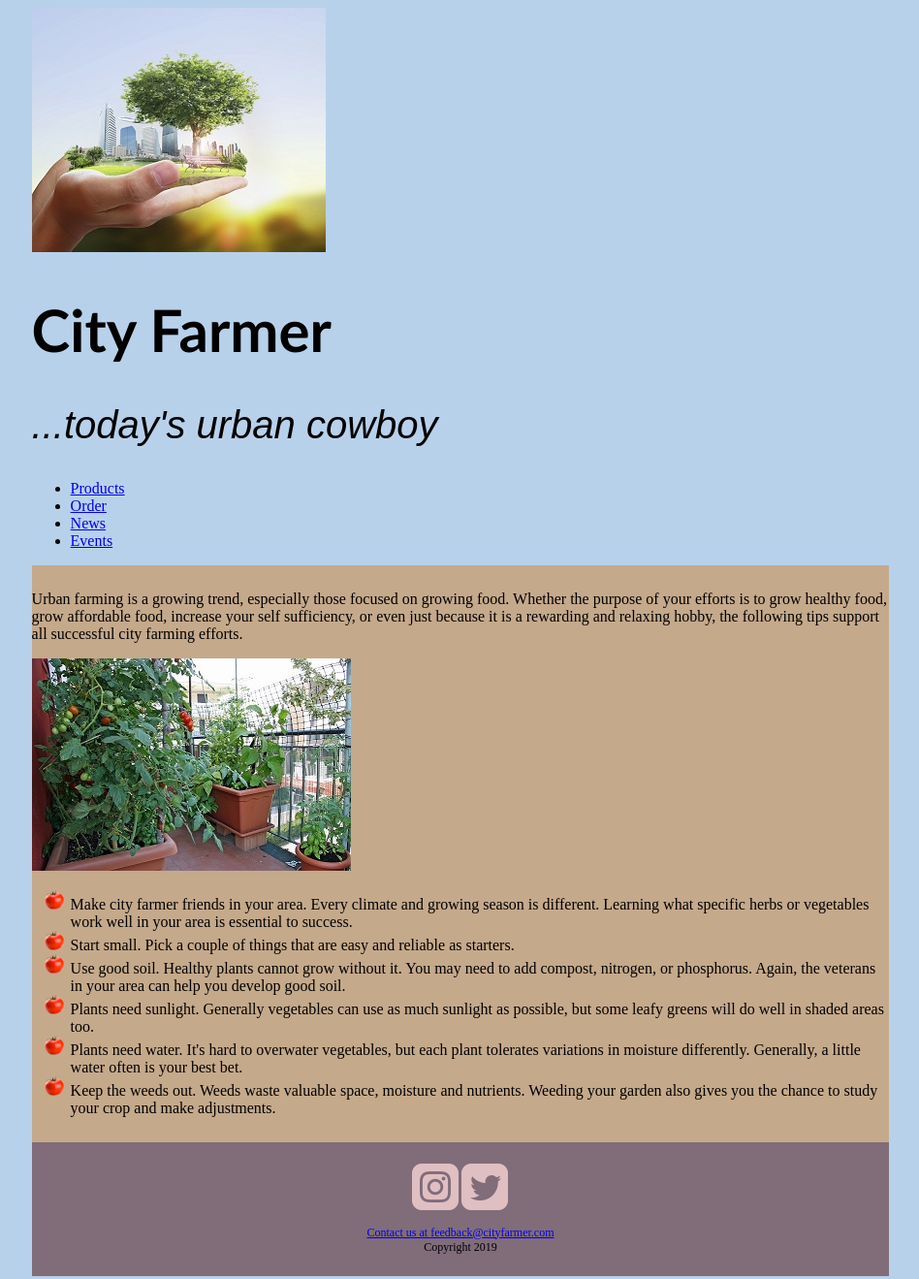
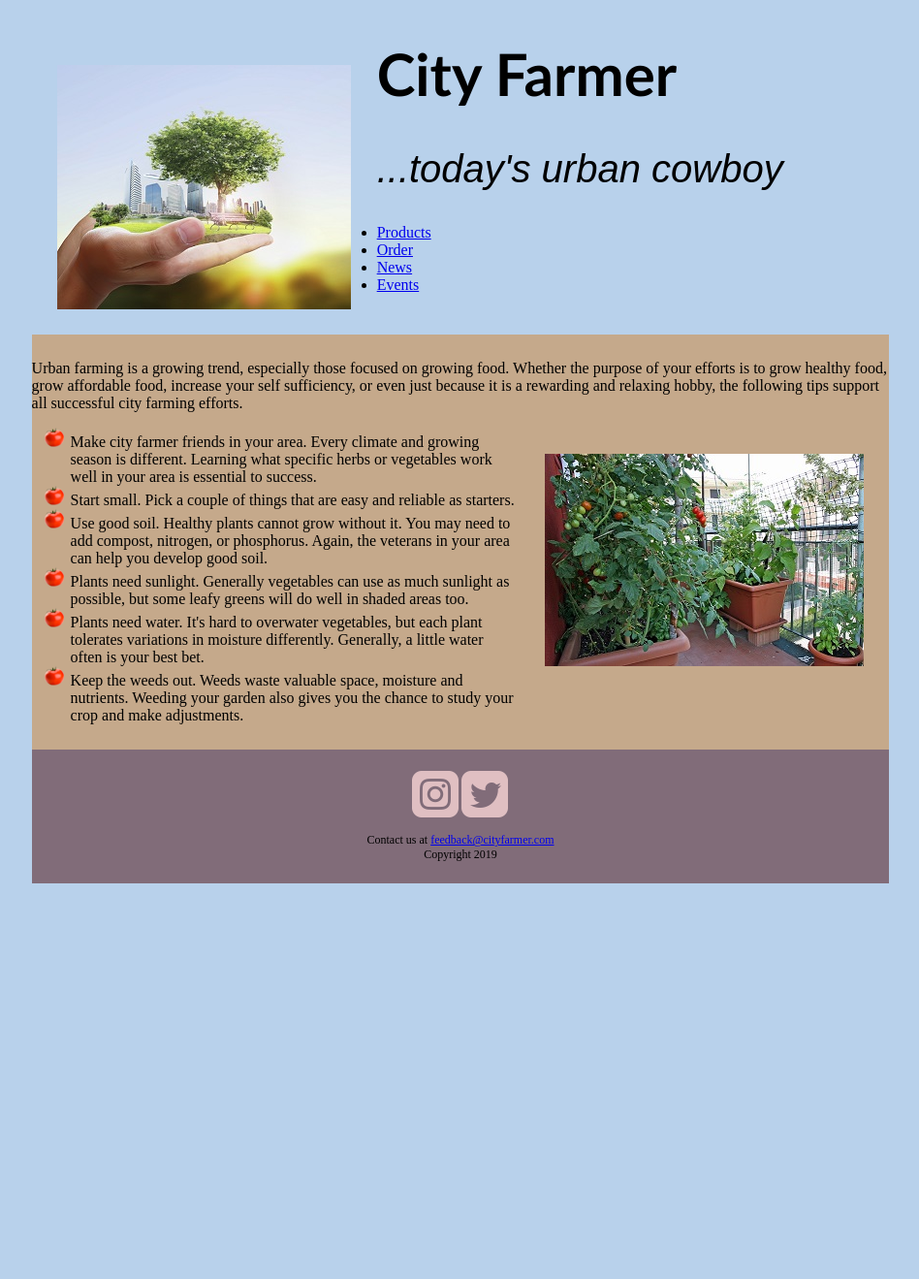
Before and after one commit to LeatheG/LeatheG.github.io, a plain HTML site: page cityfarmer/CityFarmer/cf_index.html in a window 1280 px wide. Shown: the whole page at 97% size, without its empty margins (165-1113 px from the left). After the commit the page ends 919 px from the top, so only its background shows below. Drawn offline with Linux system fonts and the light colour scheme.

Commit message:
Update cf_index.html

```diff
--- a/cityfarmer/CityFarmer/cf_index.html
+++ b/cityfarmer/CityFarmer/cf_index.html
@@ -13,7 +13,7 @@
 <body>
 	<div id="outerwrapper">
 	<header>
-		<img src="images/cityfarmer.jpg" alt="City Farmer logo" class="imgcityfarm" >
+		<img src="images/cityfarmer.jpg" alt="City Farmer logo" class="floatleft" >
 		<h1>City Farmer</h1>
 		<h2>...today's urban cowboy</h2>
 	</header>
@@ -27,7 +27,7 @@
 	</nav>
 	<main>
 		<p>Urban farming is a growing trend, especially those focused on growing food.  Whether the purpose of your efforts is to grow healthy food, grow affordable food, increase your self sufficiency, or even just because it is a rewarding and relaxing hobby, the following tips support all successful city farming efforts.</p>
-		<img src="images/hothouse.jpg"  alt="tomatoes in pots" class="imghothouse" >
+		<img src="images/hothouse.jpg"  alt="tomatoes in pots" class="floatright" >
 		<ul>
 			<li>Make city farmer friends in your area. Every climate and growing season is different.  Learning what specific herbs or vegetables work well in your area is essential to success.</li>
 			<li>Start small.  Pick a couple of things that are easy and reliable as starters.</li>
@@ -40,7 +40,7 @@
 	<footer id="footerdesign">
 		<p>
 			<a href="https://www.instagram.com/" target="_blank"><img src="images/iconmonstr-instagram-13-48.png" alt="social icon for Instagram" ></a>
-				<a href="https://twitter.com/" target="_blank"><img src="images/iconmonstr-twitter-3-48.png" alt="social icon for Twitter">
+				<a href="https://twitter.com/" target="_blank"><img src="images/iconmonstr-twitter-3-48.png" alt="social icon for Twitter"></a>
 		</p>
 		<p>Contact us at <a href="mailto:feedback@cityfarmer.com">feedback@cityfarmer.com</a><br>
 		    Copyright 2019
```
